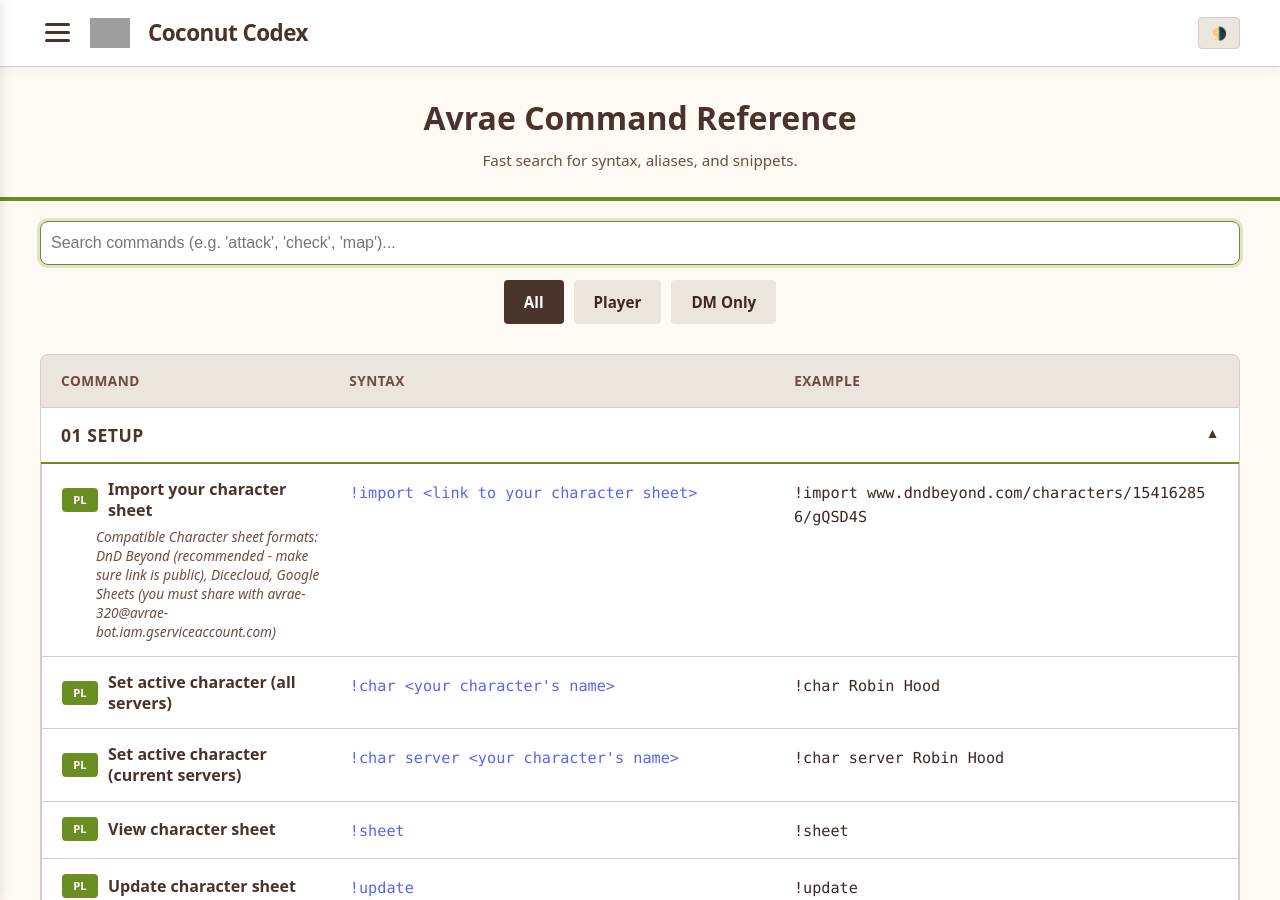
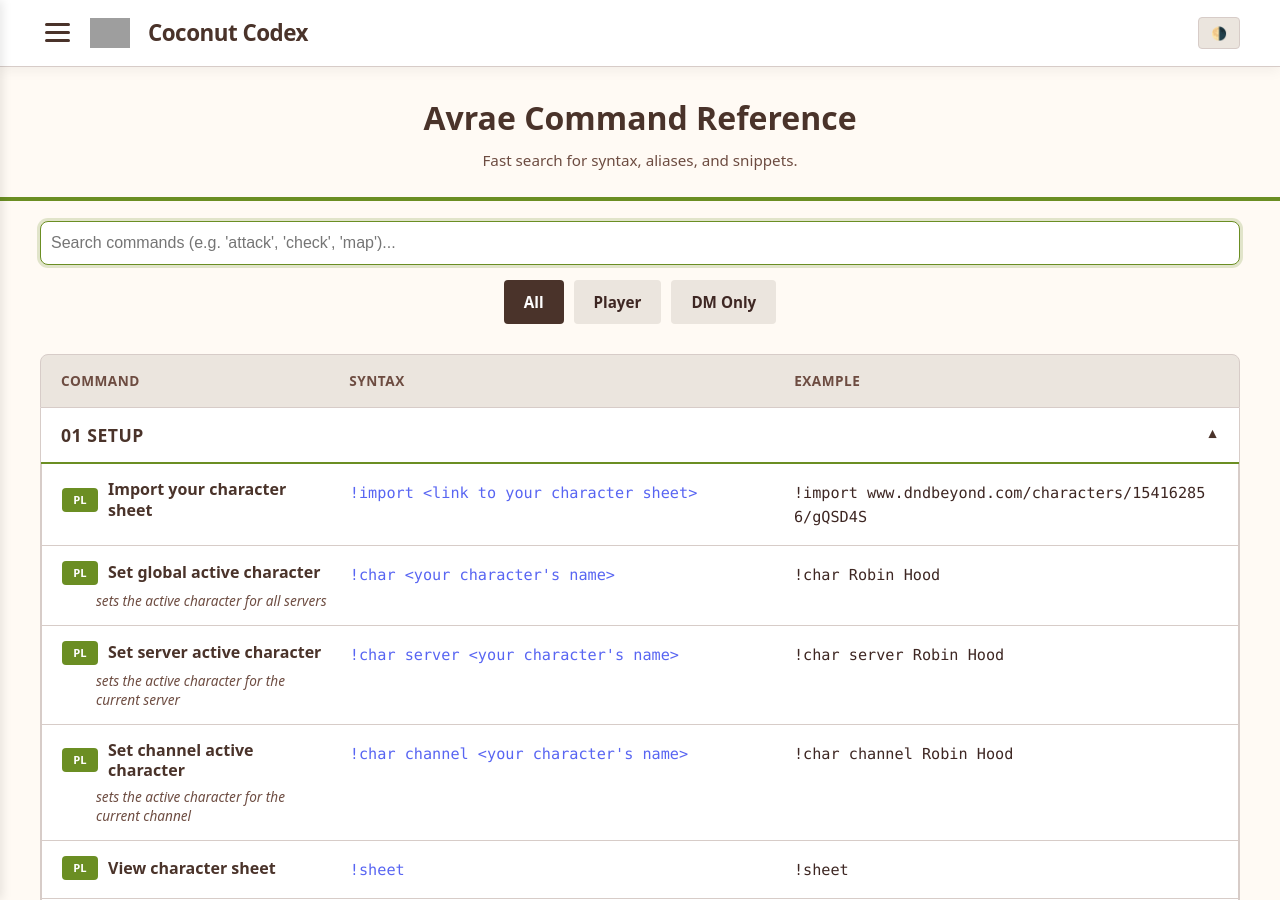
Before and after one commit to coconutswallow/codex, a Jekyll site: the page built from avrae.html, in a window 1280 px wide and 900 px high. Built offline with Jekyll 4.4.1, drawn with Linux system fonts in a browser that asks for light colours; a script that is not in the unit is left out; grey boxes are pictures that could not be loaded.

Commit message:
Update avrae_commands.yml

```diff
--- a/_data/avrae_commands.yml
+++ b/_data/avrae_commands.yml
@@ -1,24 +1,34 @@
 - title: "Import your character sheet"
   syntax: "!import <link to your character sheet>"
   example: "!import www.dndbeyond.com/characters/154162856/gQSD4S"
-  tags: "setup import character sheet"
-  category: "01 Setup"
-  type: "Player"
-  note: "Compatible Character sheet formats: DnD Beyond (recommended - make sure link is public), Dicecloud, Google Sheets (you must share with avrae-320@avrae-bot.iam.gserviceaccount.com)"
-  image: ""
-
-- title: "Set active character (all servers)"
-  syntax: "!char <your character's name>"
-  example: "!char Robin Hood"
-  tags: "setup character sheet global"
+  tags: "setup import sheet"
   category: "01 Setup"
   type: "Player"
   image: ""
 
-- title: "Set active character (current servers)"
+- title: "Set global active character"
+  note: "sets the active character for all servers"
+  syntax: "!char <your character's name>"
+  example: "!char Robin Hood"
+  tags: "setup global"
+  category: "01 Setup"
+  type: "Player"
+  image: ""
+
+- title: "Set server active character"
+  note: "sets the active character for the current server"
   syntax: "!char server <your character's name>"
   example: "!char server Robin Hood"
-  tags: "setup character sheet server"
+  tags: "setup server"
+  category: "01 Setup"
+  type: "Player"
+  image: ""
+
+- title: "Set channel active character"
+  note: "sets the active character for the current channel"
+  syntax: "!char channel <your character's name>"
+  example: "!char channel Robin Hood"
+  tags: "setup channel"
   category: "01 Setup"
   type: "Player"
   image: ""
```
